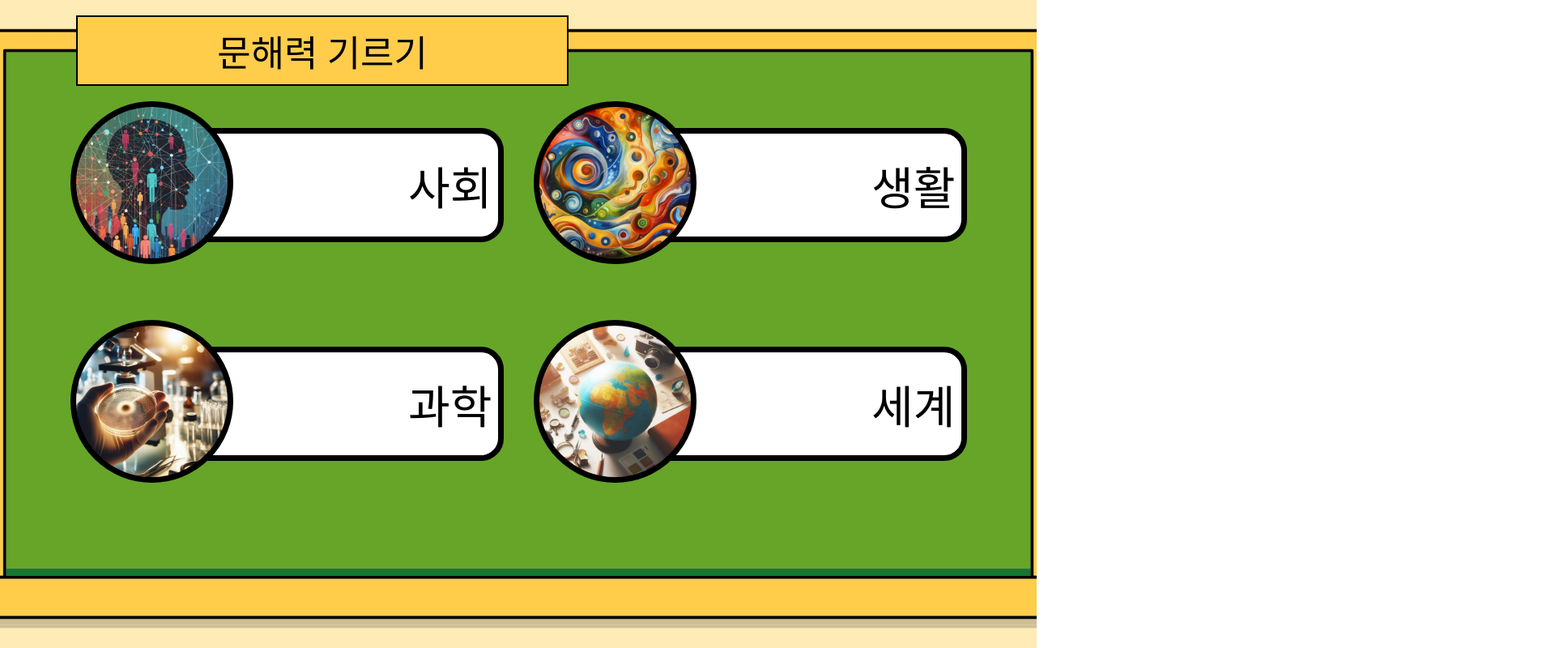
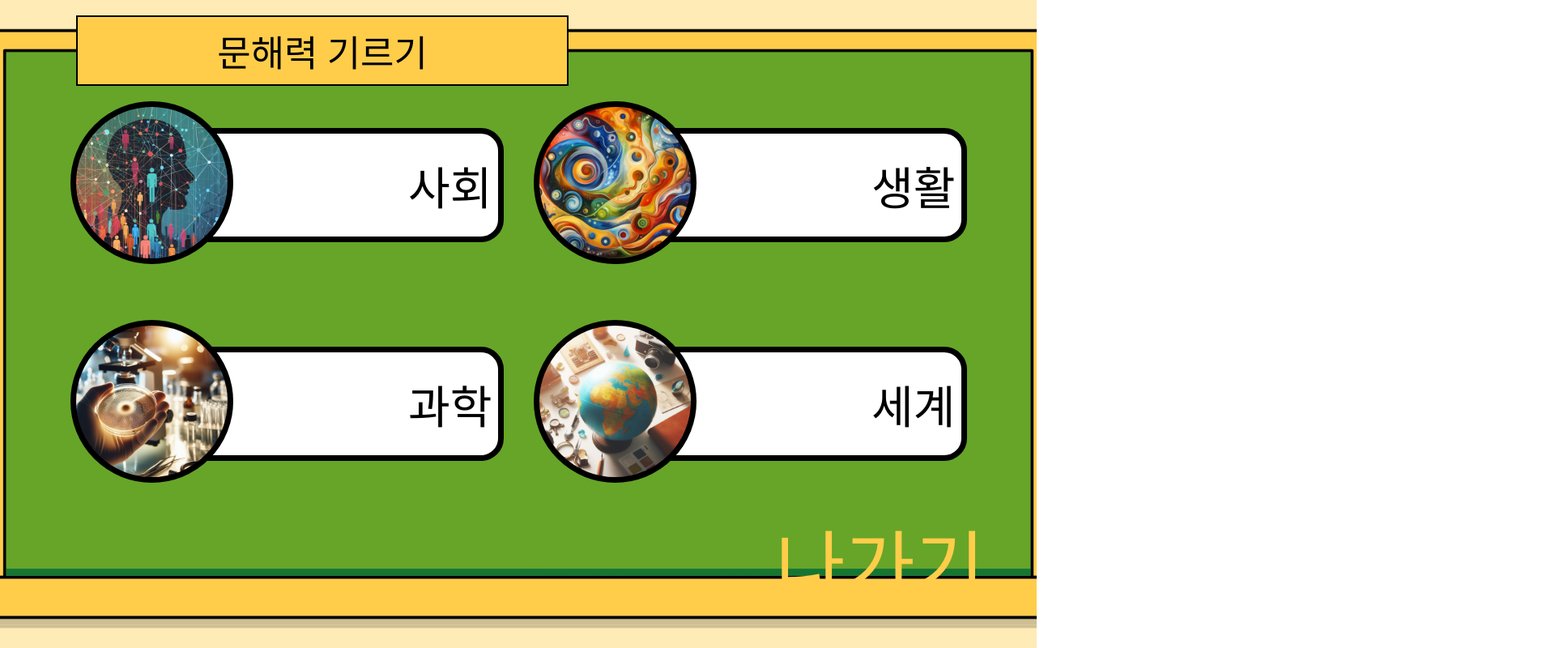
Before and after one commit to ysparrk/raon, a React (Create React App) app in the folder frontend/raon/: page /game/summarize-category in a window 1280 px wide. Shown: the top 800 px of the page at 81% size, 1920 px wide, since content can reach past the window. Built offline with nearby package versions, Linux system fonts and the light colour scheme; the HTML template or start-up script is replaced by a standard one; a web font is replaced by a local one.

Commit message:
Feat: 뉴스 카테고리 선택창 구현

```diff
--- a/frontend/raon/src/components/GameSummarize/Organisms/ArticleCategory.tsx
+++ b/frontend/raon/src/components/GameSummarize/Organisms/ArticleCategory.tsx
@@ -19,8 +19,8 @@ const CategoryContainer = styled.div`
 `;
 const ExitDiv = styled.div`
   position: absolute;
-  top: 95%;
-  left: 90%;
+  bottom: 5%;
+  right: 5%;
 `;
 
 const ArticleCategory = () => {
```
Also changed, not shown: 1 other file (tests, documents, lock files or other folders).
